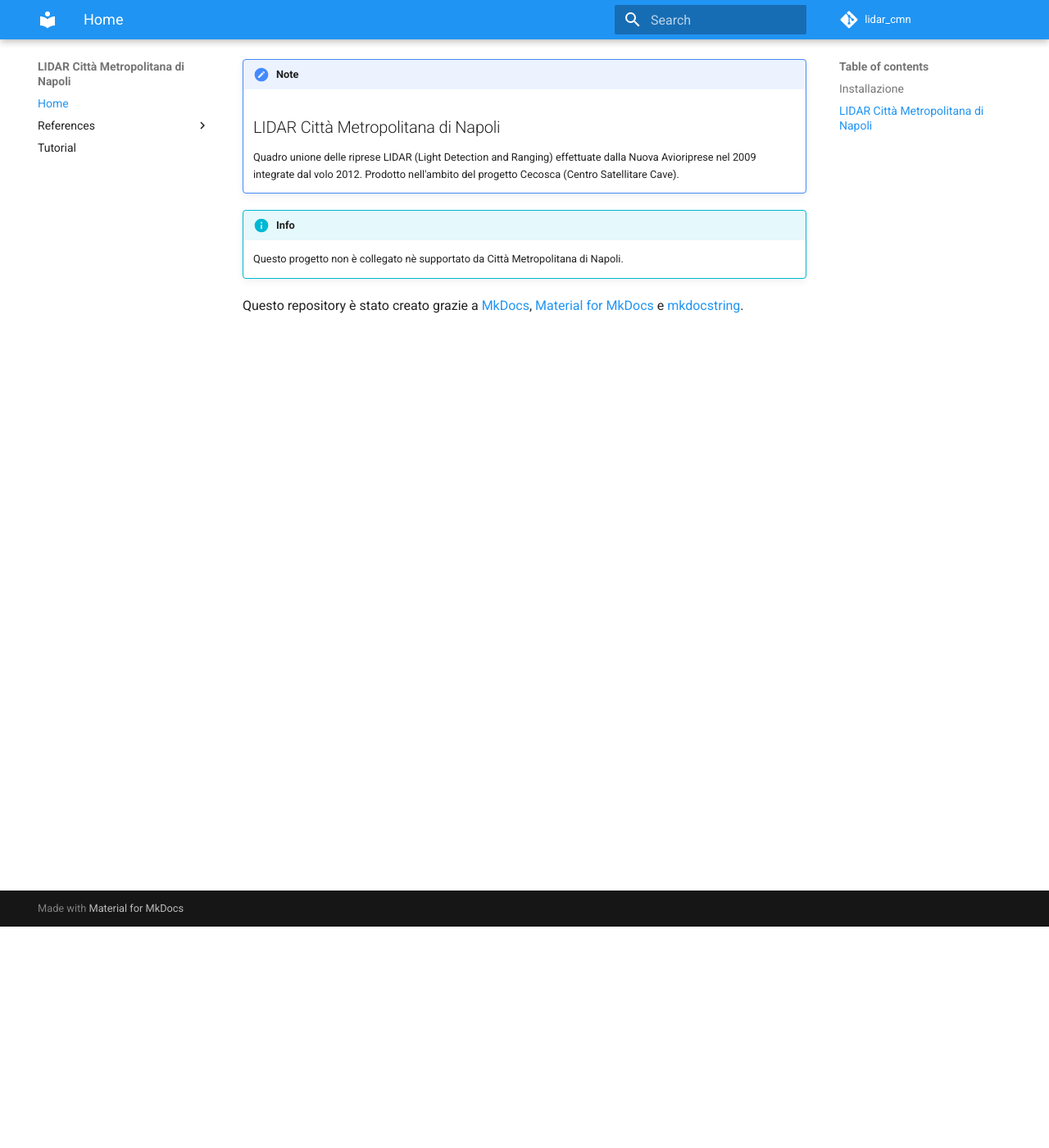
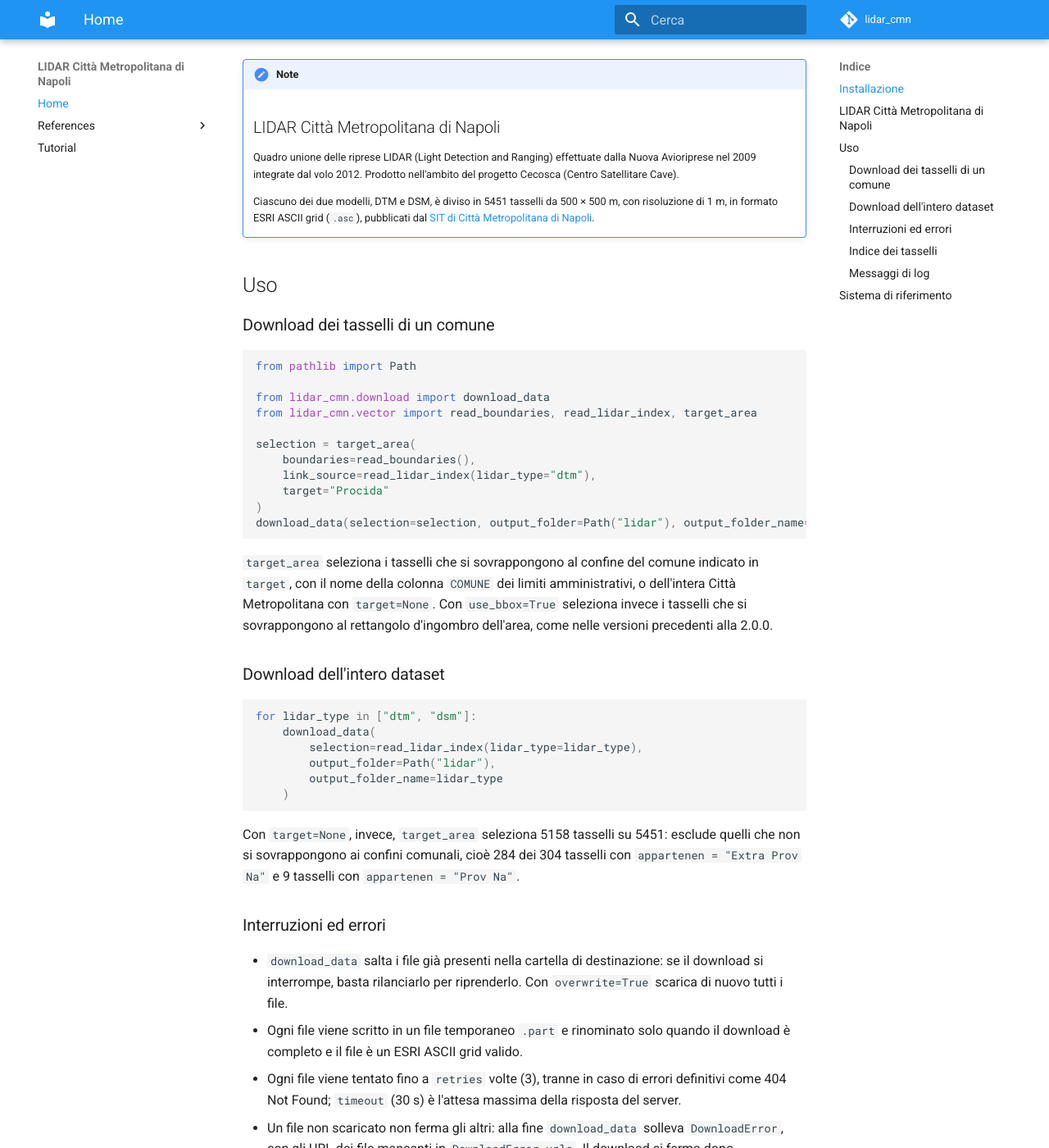
Before and after one commit to MaxDragonheart/lidar_cmn, an MkDocs documentation site: the page built from docs/index.md, in a window 1280 px wide and 1400 px high, scrolled down 270 px. Shown: the whole window at 82% size. Built offline with MkDocs 1.6.1 and Material for MkDocs 9.7.7, drawn with Linux system fonts in a browser that asks for light colours; comment, search, counter and statistics services are not loaded; some of the changed text lies outside the part shown.

Commit message:
Update documentation and notebook, release 2.0.0
- README and docs: usage with read_lidar_index, read_boundaries and
  target_area, download of the whole dataset, resume and error handling,
  logging, coordinate reference system, tests.
- CHANGELOG with the changes of 2.0.0.
- mkdocs.yml: the theme language was set with locale, ignored by Material
  for MkDocs (the site was in English), and the mkdocstrings path pointed
  to a missing folder.
- Notebook updated to the new API, with a cell for the whole dataset;
  the outputs of the previous version are cleared.
- Version 2.0.0: target_area returns a different selection, geodata
  moved, download_data raises DownloadError and logging is no longer
  configured by the package.

Co-Authored-By: Claude Opus 5.5 <noreply@anthropic.com>

````diff
--- a/docs/index.md
+++ b/docs/index.md
@@ -10,9 +10,73 @@ Python package che consente il download dei dati LiDAR di Città Metropolitana d
     ## LIDAR Città Metropolitana di Napoli
     Quadro unione delle riprese LIDAR (Light Detection and Ranging) effettuate dalla Nuova Avioriprese nel 2009 integrate dal volo 2012. Prodotto nell'ambito del progetto Cecosca (Centro Satellitare Cave).
 
+    Ciascuno dei due modelli, DTM e DSM, è diviso in 5451 tasselli da 500 × 500 m, con risoluzione di 1 m, in formato ESRI ASCII grid (`.asc`), pubblicati dal [SIT di Città Metropolitana di Napoli](https://sit.cittametropolitana.na.it/downloads.php).
+
+## Uso
+
+### Download dei tasselli di un comune
+
+```python
+from pathlib import Path
+
+from lidar_cmn.download import download_data
+from lidar_cmn.vector import read_boundaries, read_lidar_index, target_area
+
+selection = target_area(
+    boundaries=read_boundaries(),
+    link_source=read_lidar_index(lidar_type="dtm"),
+    target="Procida"
+)
+download_data(selection=selection, output_folder=Path("lidar"), output_folder_name="dtm")
+```
+
+`target_area` seleziona i tasselli che si sovrappongono al confine del comune indicato in `target`, con il nome della colonna `COMUNE` dei limiti amministrativi, o dell'intera Città Metropolitana con `target=None`. Con `use_bbox=True` seleziona invece i tasselli che si sovrappongono al rettangolo d'ingombro dell'area, come nelle versioni precedenti alla 2.0.0.
+
+### Download dell'intero dataset
+
+```python
+for lidar_type in ["dtm", "dsm"]:
+    download_data(
+        selection=read_lidar_index(lidar_type=lidar_type),
+        output_folder=Path("lidar"),
+        output_folder_name=lidar_type
+    )
+```
+
+Con `target=None`, invece, `target_area` seleziona 5158 tasselli su 5451: esclude quelli che non si sovrappongono ai confini comunali, cioè 284 dei 304 tasselli con `appartenen = "Extra Prov Na"` e 9 tasselli con `appartenen = "Prov Na"`.
+
+### Interruzioni ed errori
+
+- `download_data` salta i file già presenti nella cartella di destinazione: se il download si interrompe, basta rilanciarlo per riprenderlo. Con `overwrite=True` scarica di nuovo tutti i file.
+- Ogni file viene scritto in un file temporaneo `.part` e rinominato solo quando il download è completo e il file è un ESRI ASCII grid valido.
+- Ogni file viene tentato fino a `retries` volte (3), tranne in caso di errori definitivi come 404 Not Found; `timeout` (30 s) è l'attesa massima della risposta del server.
+- Un file non scaricato non ferma gli altri: alla fine `download_data` solleva `DownloadError`, con gli URL dei file mancanti in `DownloadError.urls`. Il download si ferma dopo `max_consecutive_failures` (5) file falliti di seguito, ad esempio quando il server non è raggiungibile.
+
+### Indice dei tasselli
+
+`read_lidar_index` legge l'indice dei tasselli, con l'URL di ciascun file nella colonna `url`. Con `source="local"` (predefinito) legge quello incluso nel package; con `source="wfs"` legge quello ufficiale dal servizio WFS di Città Metropolitana di Napoli, utile se gli indirizzi dei file dovessero cambiare di nuovo.
+
+### Messaggi di log
+
+Il package non configura il logging. Per vederne i messaggi:
+
+```python
+import logging
+
+from lidar_cmn.config import log_format
+
+logging.basicConfig(level=logging.INFO, format=log_format)
+```
+
+!!! NOTE
+
+    ## Sistema di riferimento
+    L'indice dei tasselli e i limiti amministrativi sono in EPSG:32633 (WGS 84 / UTM zona 33N). Le coordinate dei file `.asc` sono nello stesso sistema, ma i file non lo dichiarano: non sono accompagnati da un `.prj`.
 
 !!! INFO
 
-    Questo progetto non è collegato nè supportato da Città Metropolitana di Napoli.
+    Questo progetto non è collegato né supportato da Città Metropolitana di Napoli.
+
+Le novità di ogni versione sono nel [CHANGELOG](https://github.com/MaxDragonheart/lidar_cmn/blob/main/CHANGELOG.md).
 
 Questo repository è stato creato grazie a [MkDocs](https://www.mkdocs.org/), [Material for MkDocs](https://squidfunk.github.io/mkdocs-material) e [mkdocstring](https://mkdocstrings.github.io/).
--- a/mkdocs.yml
+++ b/mkdocs.yml
@@ -19,7 +19,7 @@ theme:
   hljs_languages:
     - python
   include_homepage_in_sidebar: true
-  locale: it
+  language: it
 markdown_extensions:
   - abbr
   - admonition
@@ -30,7 +30,7 @@ plugins:
     - mkdocstrings:
         handlers:
           python:
-            paths: [.lidar_cmn]
+            paths: [.]
             options:
               show_root_heading: false
               show_root_toc_entry: false
--- a/pyproject.toml
+++ b/pyproject.toml
@@ -1,6 +1,6 @@
 [tool.poetry]
 name = "lidar-cmn"
-version = "1.1.1"
+version = "2.0.0"
 description = "Python package che consente il download dei dati LiDAR di Città Metropolitana di Napoli"
 authors = ["Massimiliano Moraca <info@massimilianomraca.it>"]
 license = "MIT License"
````
Also changed, not shown: CHANGELOG.md (added, +32 -0 lines), README.md (+81 -0 lines), 1 other file.
